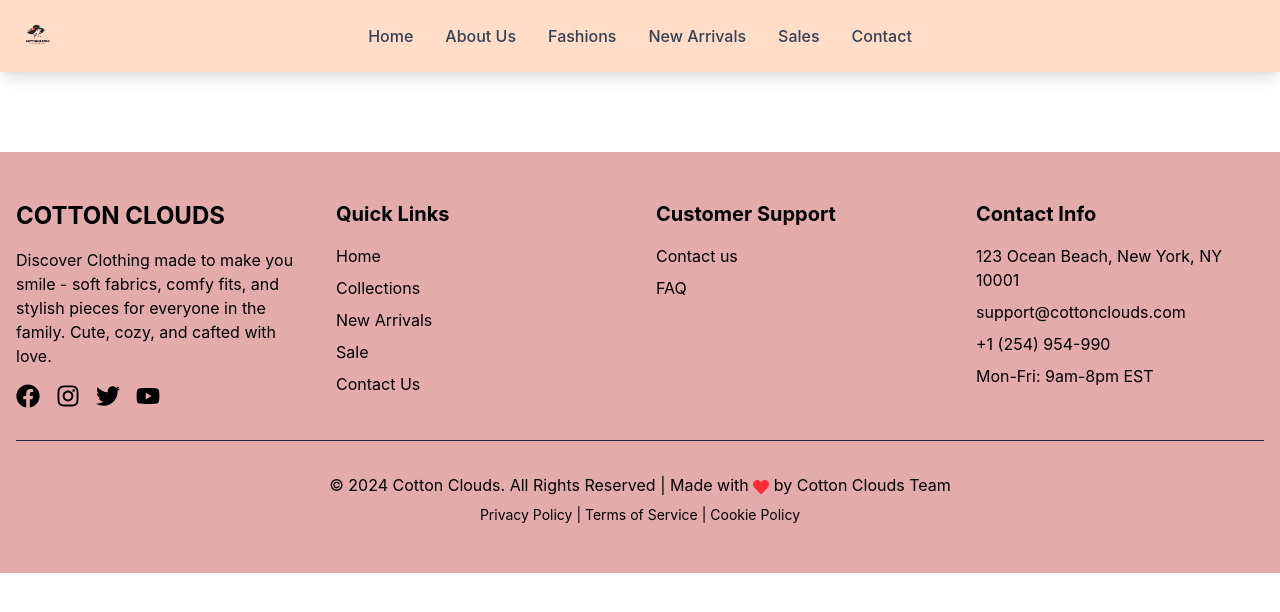
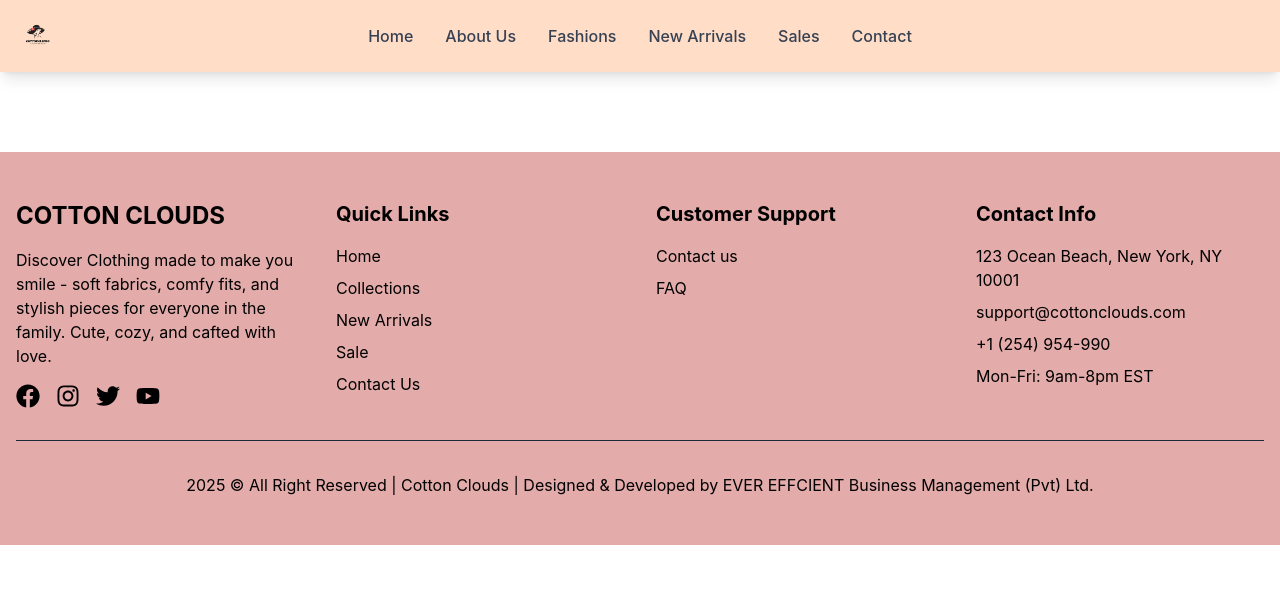
Before and after one commit to supunyasanthaofficial/Cotton, a React (Vite) app: page /sales in a window 1280 px wide. Shown: the top 612 px of the page. Built offline with nearby package versions, Linux system fonts and the light colour scheme.

Commit message:
change bottom bar text

```diff
--- a/src/components/Footer.jsx
+++ b/src/components/Footer.jsx
@@ -87,11 +87,8 @@ const Footer = () => {
 
         <div className="border-t border-gray-800 mt-8 pt-8 text-center">
           <p className="text-black">
-            © 2024 Cotton Clouds. All Rights Reserved | Made with{" "}
-            <FaHeart className="inline text-red-500" /> by Cotton Clouds Team
-          </p>
-          <p className="text-black text-sm mt-2">
-            Privacy Policy | Terms of Service | Cookie Policy
+            2025 © All Right Reserved | Cotton Clouds | Designed & Developed by
+            EVER EFFCIENT Business Management (Pvt) Ltd.
           </p>
         </div>
       </div>
```
